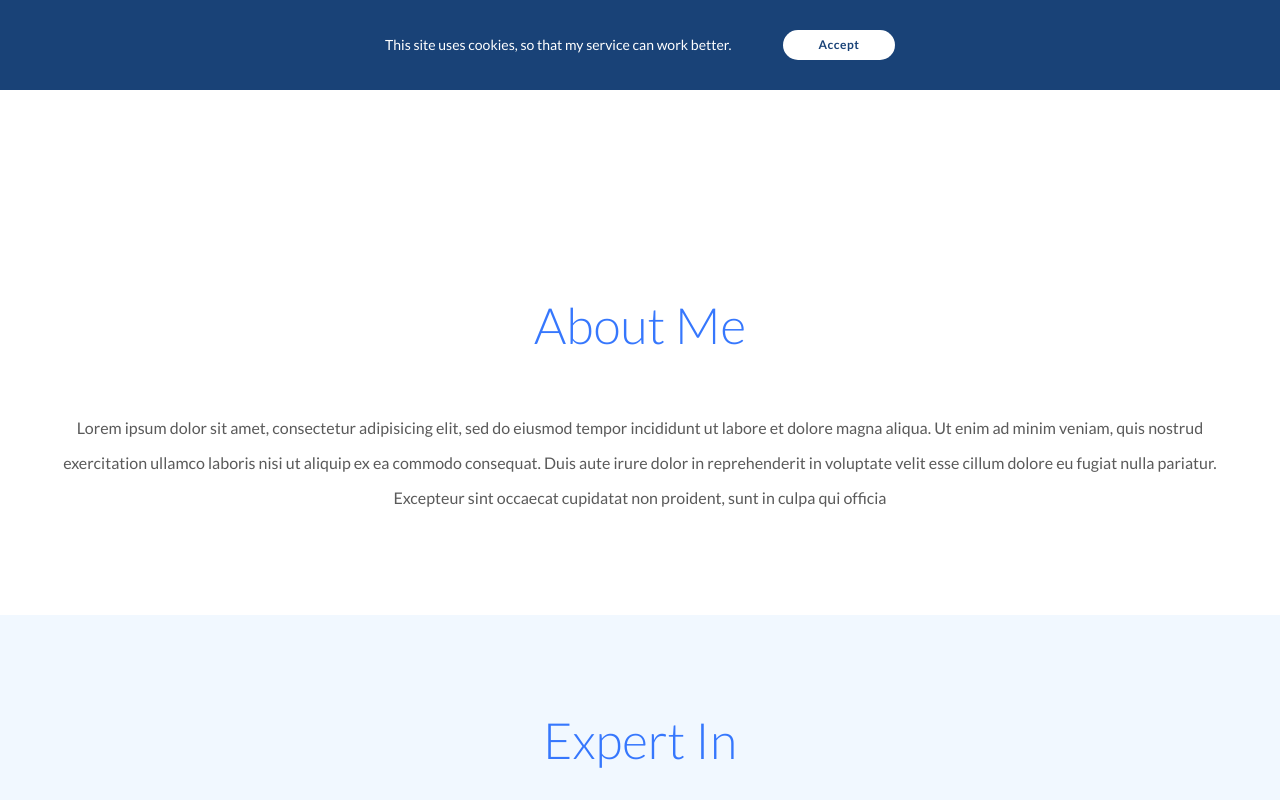
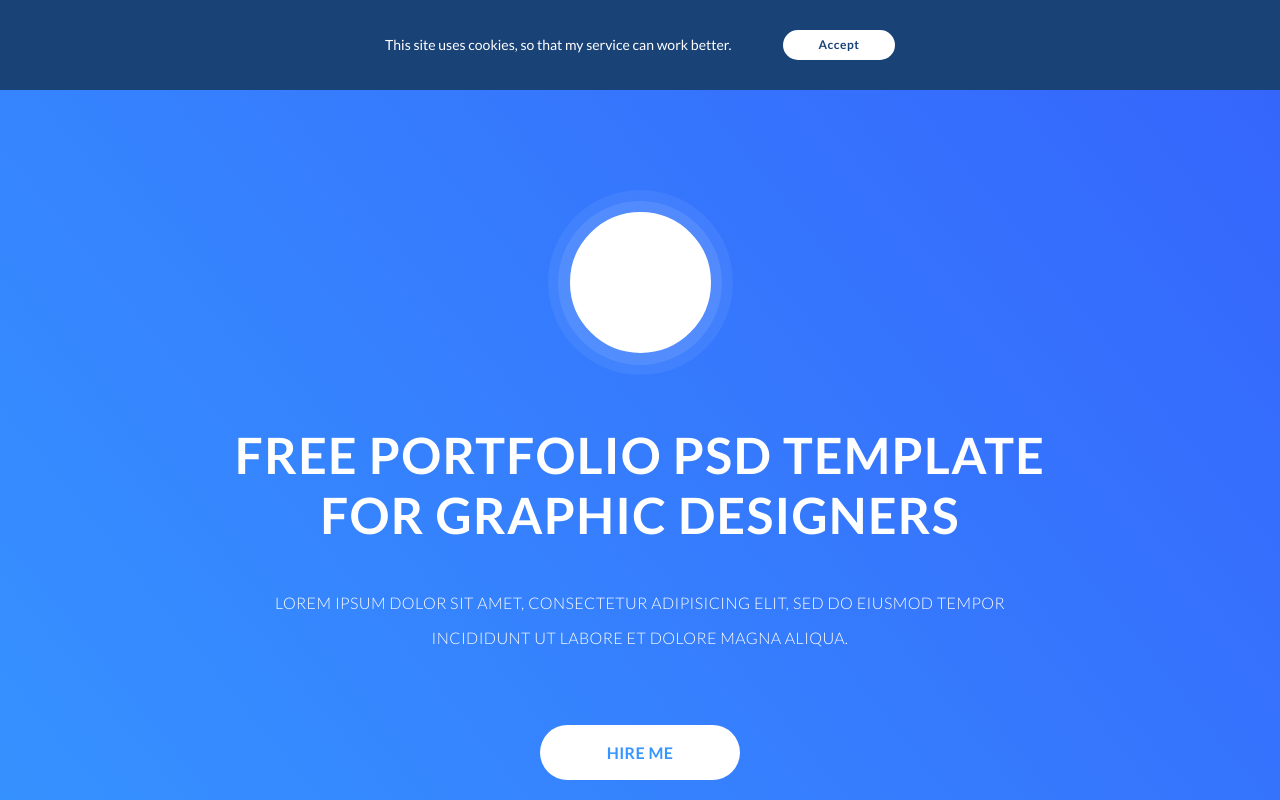
Before and after one commit to Andretan322/teamBeetroot, a website: page index.html in a window 1280 px wide. Shown: the top 800 px of the page. Drawn offline with Linux system fonts and the light colour scheme.

Commit message:
create hero block

```diff
--- a/index.html
+++ b/index.html
@@ -27,7 +27,7 @@
                 id="email"
                 placeholder="Your Email"
               />
-              <input type="textarea" placeholder="Your Message" />
+              <textarea placeholder="Your message"></textarea>
               <input
                 type="submit"
                 value="Send a Message"
@@ -53,7 +53,34 @@
         </div>
 
         <div class="page__hero hero">
-          <div class="container"></div>
+          <div class="container">
+            <div class="hero__content">
+              <div class="hero__img">
+                <div class="circle-one">
+                  <div class="circle-two">
+                    <div class="circle-three"></div>
+                  </div>
+                </div>
+              </div>
+
+              <div class="hero__text">
+                <div class="hero__title">
+                  free portfolio PSD template FOR GRAPHIC designerS
+                </div>
+                <div class="hero__subtitle">
+                  <p>
+                    Lorem ipsum dolor sit amet, consectetur adipisicing elit,
+                    sed do eiusmod tempor incididunt ut labore et dolore magna
+                    aliqua.
+                  </p>
+                </div>
+              </div>
+
+              <div class="hero__btn btn" onclick="background()">
+                <a href="#">hire me</a>
+              </div>
+            </div>
+          </div>
         </div>
 
         <div class="page__about about">
--- a/scss/_hero.scss
+++ b/scss/_hero.scss
@@ -0,0 +1,92 @@
+.hero {
+    background-image: linear-gradient(51deg, #3695ff 0%, #3564fc 100%);
+    text-align: center;
+    color: #ffffff;
+
+    .container {
+        padding: 190px 20px;
+    }
+
+    &__img {
+        max-width: 185px;
+        height: 185px;
+        border-radius: 50%;
+        background-color: rgba(255, 255, 255, 0.06);
+
+        margin: 0 auto 50px;
+    }
+
+    .circle-one {
+        width: 100%;
+        height: 100%;
+
+        display: flex;
+        align-items: center;
+        }
+
+    .circle-two {
+        width: 164px;
+        height: 164px;
+        border-radius: 50%;
+        background-color: rgba(255, 255, 255, 0.09);
+
+        margin: 0 auto;
+
+        display: flex;
+        align-items: center;
+    }
+
+    .circle-three {
+        width: 141px;
+        height: 141px;
+        border-radius: 50%;
+        border: 3px solid #ffffff;
+        background-color: #ffffff;
+
+        margin: 0 auto;
+    }
+
+    &__text {
+        max-width: 820px;
+        margin: 0 auto 70px;
+    }
+
+    &__title {
+        font-size: 50px;
+        font-weight: 700;
+        line-height: 60px;
+        text-transform: uppercase;
+        letter-spacing: 1.25px;
+
+        margin: 0 0 40px 0;
+    }
+
+    &__subtitle {
+        font-size: 16px;
+        font-weight: 300;
+        line-height: 35px;
+        text-transform: uppercase;
+        letter-spacing: 0.4px;
+
+        & p:not(:last-child) {
+            margin: 0 0 10px 0;
+        }
+    }
+
+    &__btn {
+        max-width: 200px;
+        margin: 0 auto;
+        text-align: center;
+        border-radius: 28px;
+        height: 55px;
+
+    a {
+        color: #3695ff;
+        font-size: 16px;
+        font-weight: 700;
+        text-align: center;
+        text-transform: uppercase;
+        letter-spacing: 0.4px;
+    }
+    }
+}
--- a/scss/style.scss
+++ b/scss/style.scss
@@ -53,14 +53,16 @@ textarea {
   display: none;
   position: fixed;
   z-index: 120;
-  // top: 100px;
-  // left: 30%;
+  top: 100px;
+  left: 50%;
+  transform: translate(-50%, 0%);
 
   border-radius: 10px;
   background-color: #ffffff;
 
   .container {
     padding: 60px 20px;
+    width: 800px;
   }
 
   &__title {
@@ -70,10 +72,13 @@ textarea {
   .form {
     display: flex;
     flex-direction: column;
+
     gap: 15px;
 
     input {
       height: 45px;
+      width: 500px;
+      margin: 0 auto;
 
       outline: none;
       border-radius: 10px;
@@ -82,13 +87,22 @@ textarea {
       padding: 0 0 0 20px;
     }
 
-    [type="textarea"] {
+    textarea {
       min-height: 100px;
+      width: 500px;
 
-      margin: 0 0 60px 0;
+      margin: 0 auto 60px;
+      outline: none;
+      resize: none;
+      border-radius: 10px;
+      border: 1px solid #b7c0c9;
+
+      padding: 10px 0 0 20px;
     }
 
     [type="submit"] {
+      cursor: pointer;
+
       width: 204px;
       height: 55px;
 
```
Also changed, not shown: css/style.css.
